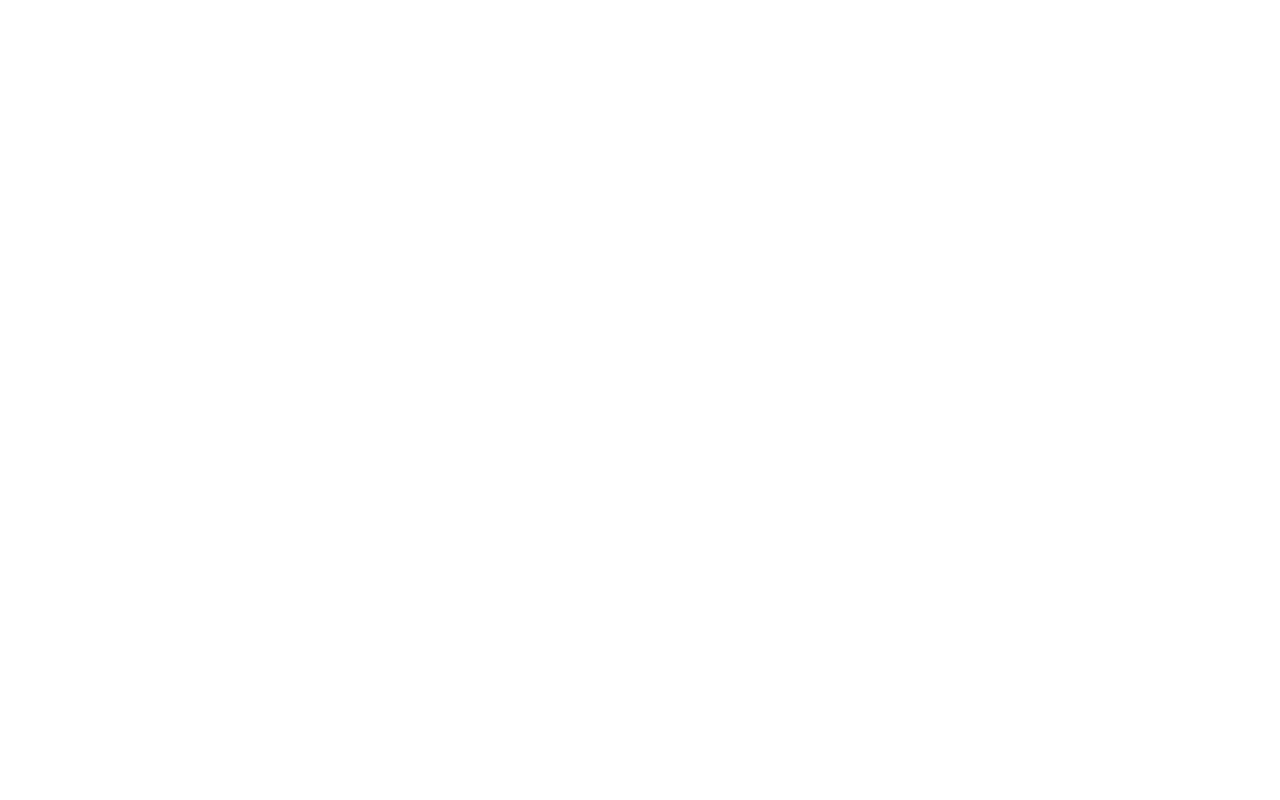
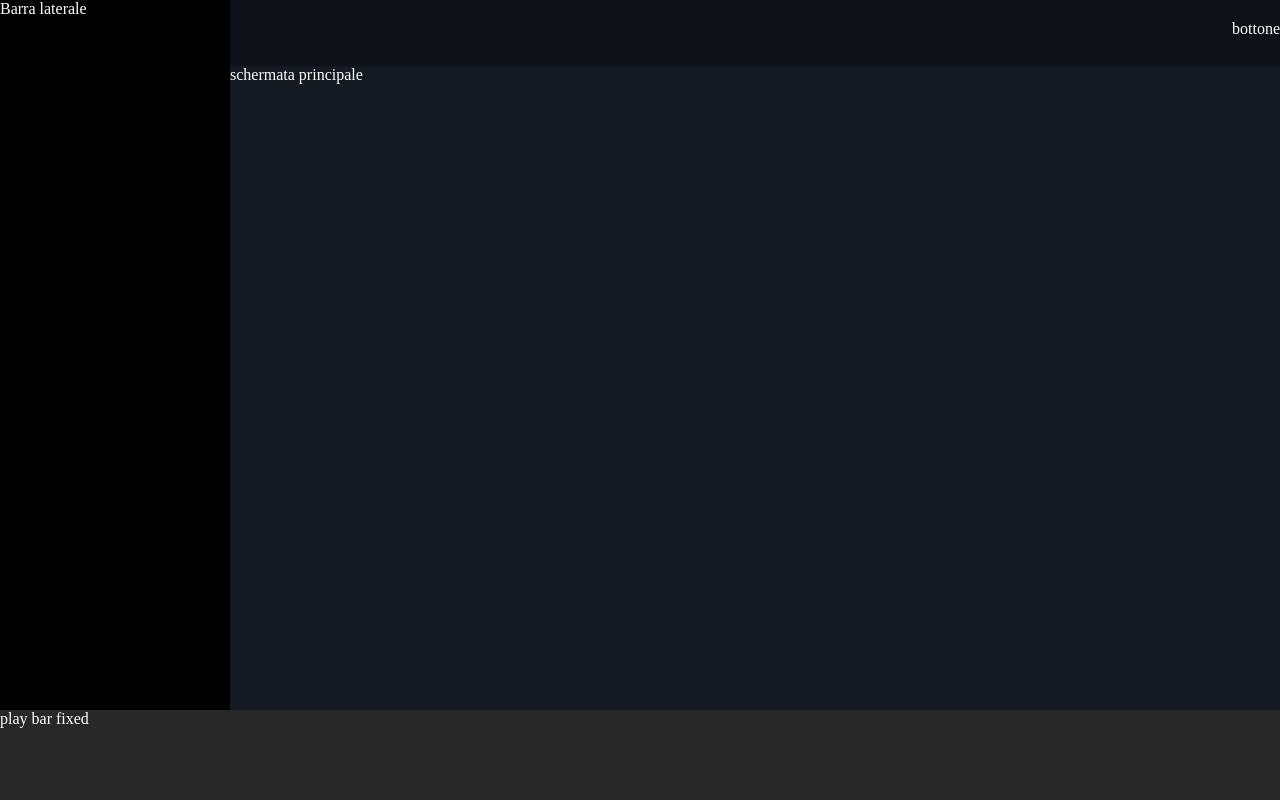
Before and after one commit to AndreaLivornese/html-css-spotifyweb, a plain HTML site: page index.html in a window 1280 px wide. Drawn offline with Linux system fonts and the light colour scheme.

Commit message:
creazione e stilizzzione della struttura principale

```diff
--- a/css/style.css
+++ b/css/style.css
@@ -5,3 +5,67 @@
 }
 
 /* reset */
+
+
+.row{
+    display: flex;
+}
+
+
+
+body{
+    color:white;
+    /* test */
+}
+
+
+/* aside */
+
+aside{
+    width: 230px;
+    height: calc(100vh - 90px);  /* tutta l'altezza della viewport - l'altezza della play-bar*/
+
+    color:white;
+    background-color:black;
+}
+
+/* fine aside */
+
+
+
+/* main */
+
+main{
+    flex-grow:1;
+
+    overflow: auto;
+
+    background-color: #141922;
+}
+
+
+.top-bar-main{
+    padding-top: 20px;
+    padding-bottom: 28px;
+
+    text-align: end;
+
+    background-color: rgba(0, 0, 0, 0.3);
+}
+
+/* fine main */
+
+
+/* play-bar */
+
+.play-bar{
+    position: fixed;
+
+
+    width: 100vw;
+    height: 90px;
+
+    background-color: #282828;
+}
+
+/* fine play-bar */
--- a/index.html
+++ b/index.html
@@ -14,5 +14,25 @@
 </head>
 <body>
 
+    <div class="row">
+        <aside>
+            Barra laterale
+        </aside>
+
+        <main>
+
+            <div class="top-bar-main">
+                <div class="btn">bottone</div>
+            </div>
+
+            schermata principale
+
+        </main>
+    </div>
+
+    <div class="play-bar">
+        play bar fixed
+    </div>
+
 </body>
 </html>
```
